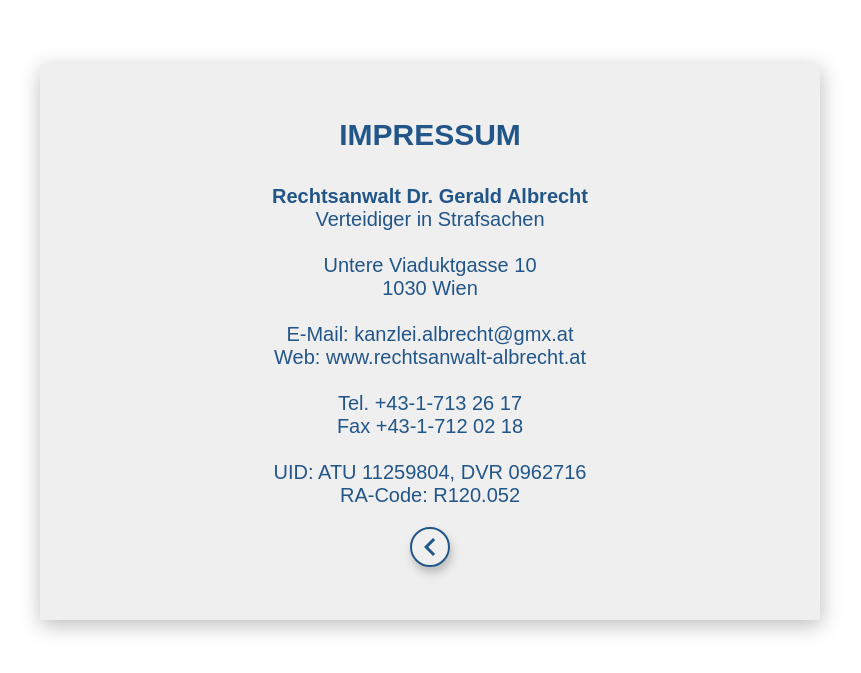
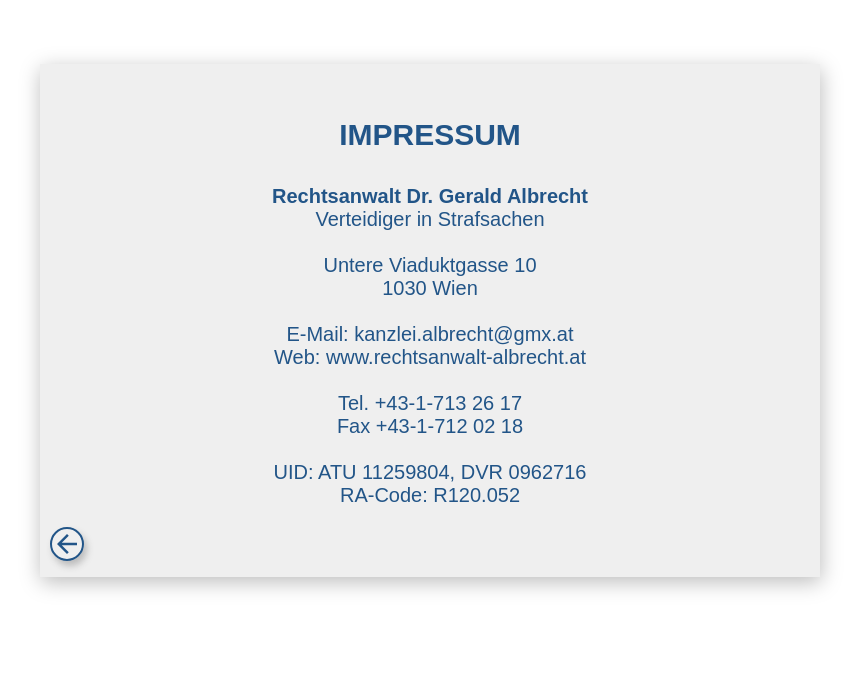
Before and after one commit to thelexn/aka-geri, a Jekyll site: the page built from impressum.html, in a window 1280 px wide. Shown: the top 673 px of the page, without its empty margins (210-1071 px from the left). Built offline with Jekyll 4.4.1, drawn with Linux system fonts in a browser that asks for light colours; nearby versions of some CDN libraries.

Commit message:
change back icon im impressum from font to svg

```diff
--- a/_includes/head.html
+++ b/_includes/head.html
@@ -3,7 +3,6 @@
   <meta name="viewport" content="width=device-width, initial-scale=1">
   <meta name="description" content="{{ site.data.site-config.description | strip_html | normalize_whitespace | truncate: 160 | escape }}">
   <meta http-equiv="X-UA-Compatible" content="IE=edge">
-  <link href="https://fonts.googleapis.com/icon?family=Material+Icons" rel="stylesheet">
   <link rel="stylesheet" href="/assets/css/main.css">
   <script src="//ajax.googleapis.com/ajax/libs/jquery/2.1.1/jquery.min.js"></script>
   <script src="/assets/js/functions.js"></script>
--- /dev/null
+++ b/_includes/icons/arrow_back.html
@@ -0,0 +1,4 @@
+<svg viewBox="0 0 24 24">
+    <path d="M0 0h24v24H0z" fill="none"/>
+    <path d="M20 11H7.83l5.59-5.59L12 4l-8 8 8 8 1.41-1.41L7.83 13H20v-2z"/>
+</svg>
--- a/_includes/legal.html
+++ b/_includes/legal.html
@@ -10,7 +10,7 @@
 
     <nav class="legal-nav">
       <a href="/">
-        <i class="material-icons">navigate_before</i>
+        <div>{% include icons/arrow_back.html %}</div>
       </a>
     </nav>
 
--- a/_sass/3-modules/_legal.sass
+++ b/_sass/3-modules/_legal.sass
@@ -27,17 +27,33 @@
           color: $orange
 
     .legal-nav
-      i
-        font-size: 36px
+      position: absolute
+      display: flex
+      +justify-content(center)
+      div
+        position: relative
+        left: 10px
+        +size(30px)
         border: 2px solid $site-color
         border-radius: 50px
-        box-shadow: 2px 6px 9px darken($section-color, 20%)
+        box-shadow: 3px 5px 7px darken($section-color, 20%)
         &:hover
-          +transition(all 1s)
-          color: $orange
+          +transition(all 0.5s)
           background-color: darken($section-color, 5%)
+          box-shadow: 5px 7px 9px darken($section-color, 20%)
+          +size(32px)
 
         &:active
           +transition(all 0.5s)
-          box-shadow: 1px 1px 5px darken($section-color, 20%)
+          box-shadow: 1px 1px 4px darken($section-color, 20%)
           color: $site-color
+          +size(29px)
+
+        svg
+          position: absolute
+          left: 0
+          top: 0
+          width: 100%
+          height: 100%
+          // display: block
+          fill: $site-color
```
